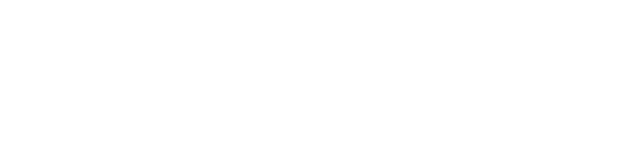
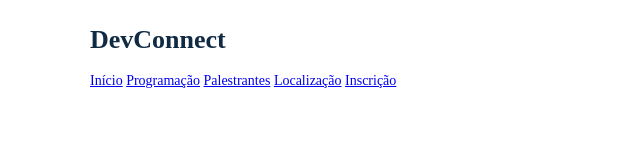
Before and after one commit to julyapsantos-lgtm/avaliacao-DevConnect, a plain HTML site: page index.html in a window 1280 px wide. Shown: the whole page, without its empty margins (0-640 px from the left). Drawn offline with Linux system fonts and the light colour scheme.

Commit message:
style: implementado css das seções.

```diff
--- a/index.html
+++ b/index.html
@@ -8,6 +8,14 @@
 </head>
 <body>
     <header>
+        <h1><b>DevConnect</b></h1>
+        <div class="menu-de-navegação">
+            <a href="#Início">Início</a>
+            <a href="#Programação">Programação</a>
+            <a href="#Palestrantes">Palestrantes</a>
+            <a href="#Localização">Localização</a>
+            <a href="#Inscrição">Inscrição</a>
+        </div>
 
     </header>
 </body>
--- a/style.css
+++ b/style.css
@@ -9,3 +9,15 @@ header {
     max-width: 1100px;
     margin: auto;
 }
+
+h1 {
+    background-color: white;
+    font-size:  26px;
+    align-items: ;
+
+}
+
+.menu-de-navegação {
+    background-color: white;
+    font-size: 14px;
+}
```
